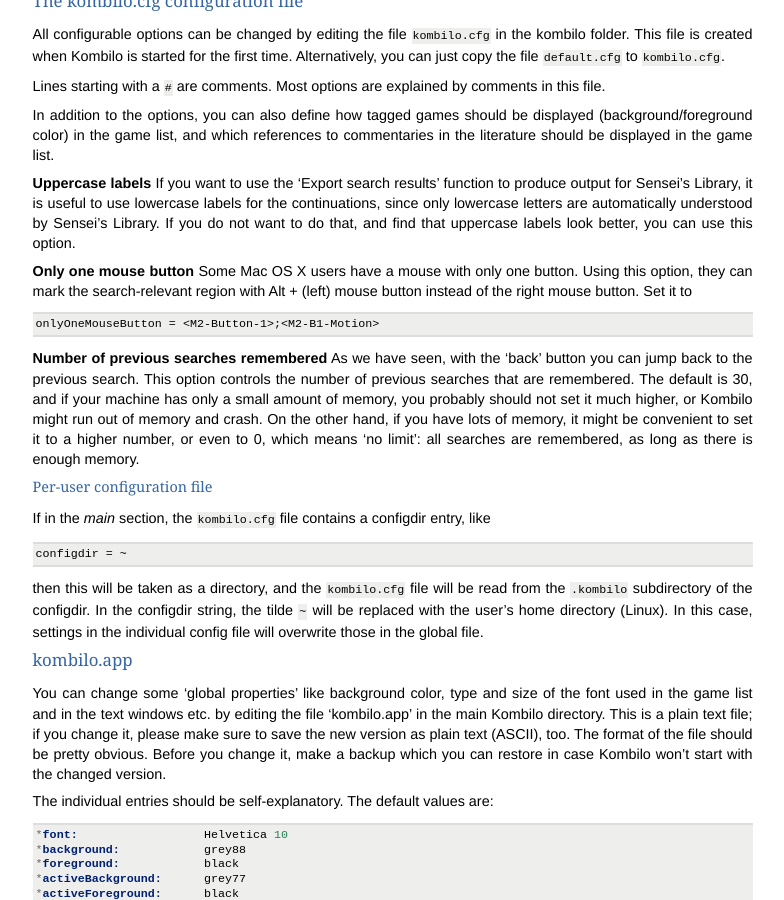
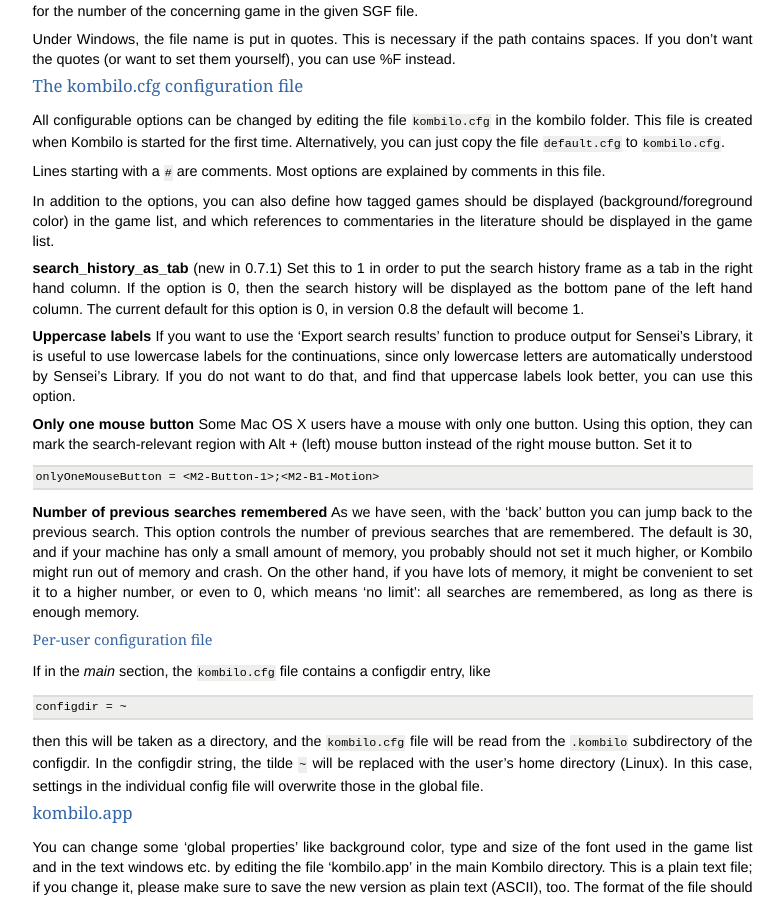
Before and after one commit to ugoertz/kombilo, a Sphinx documentation site: the page built from doc/manual.rst, in a window 1280 px wide and 900 px high, scrolled down 11769 px. Shown: the whole window, without its empty margins (341-1125 px from the left). Built offline with Sphinx 7.4.7, drawn with Linux system fonts in a browser that asks for light colours; some of the changed text lies outside the part shown.

Commit message:
Optionally put search history as a tab in notebook in right column. Thanks to crux@lifein19x19 for the suggestion.

```diff
--- a/doc/manual.rst
+++ b/doc/manual.rst
@@ -791,6 +791,10 @@
 * ``Control-p`` start pattern search
 * ``Control-e`` print information about previous search pattern to log tab
 
+If the :ref:`search-history-as-tab <search-history-as-tab>` option is 1,
+then there is also
+
+* ``Control-h`` select search history tab
 
 Board key bindings
 ------------------
@@ -952,6 +956,15 @@
 displayed (background/foreground color) in the game list, and which
 references to commentaries in the literature should be displayed in the
 game list.
+
+
+.. _search-history-as-tab:
+
+**search_history_as_tab** (new in 0.7.1)
+Set this to 1 in order to put the search history frame as a tab in the
+right hand column. If the option is 0, then the search history will be
+displayed as the bottom pane of the left hand column. The current default
+for this option is 0, in version 0.8 the default will become 1.
 
 
 **Uppercase labels**
--- a/src/default.cfg
+++ b/src/default.cfg
@@ -146,6 +146,10 @@
 # 0 means: do not use PIL; 1 means: use PIL
 use_PIL = auto
 #
+# Put search history frame as a tab in right hand column? (Otherwise it
+# will be a pane in the left hand column).
+search_history_as_tab = 0
+#
 # ------------ pattern search -------------
 smartFixedColor = 1
 jumpToMatchVar = 1
```
Also changed, not shown: 1 other file.
